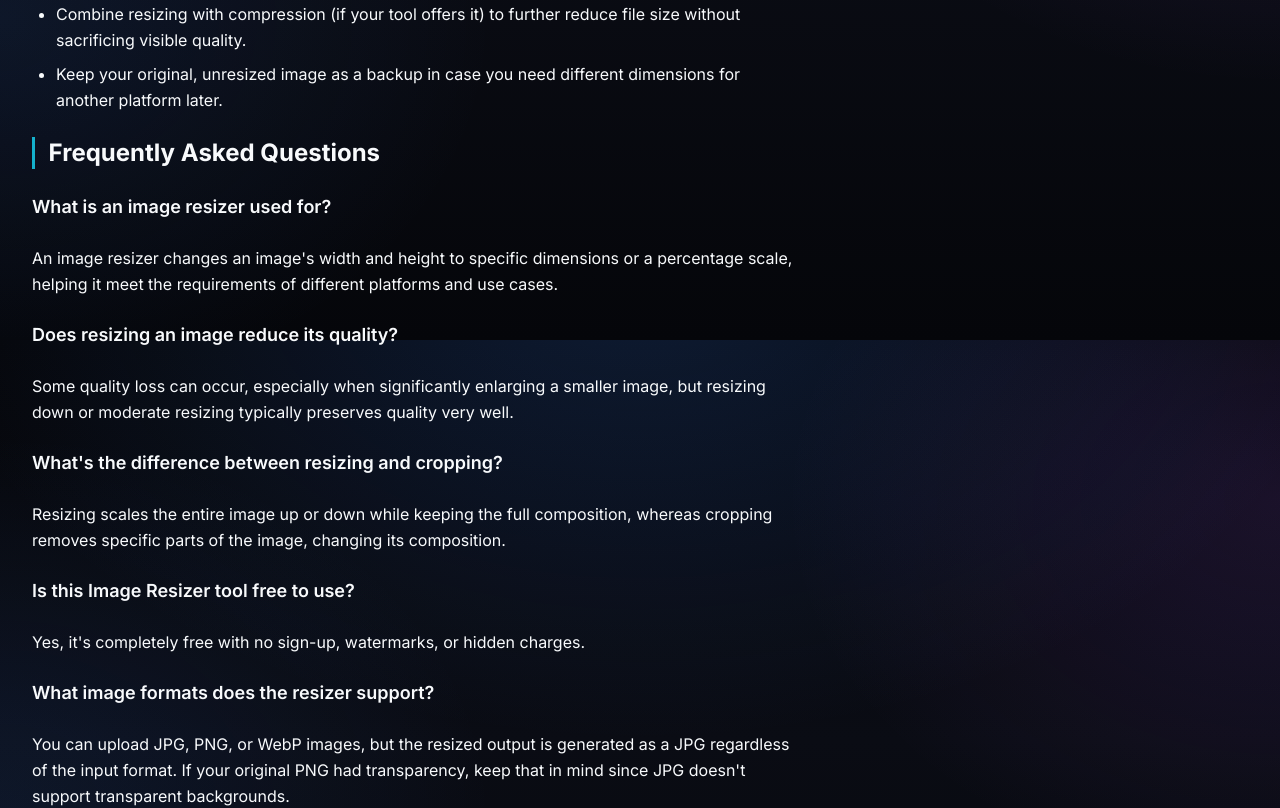
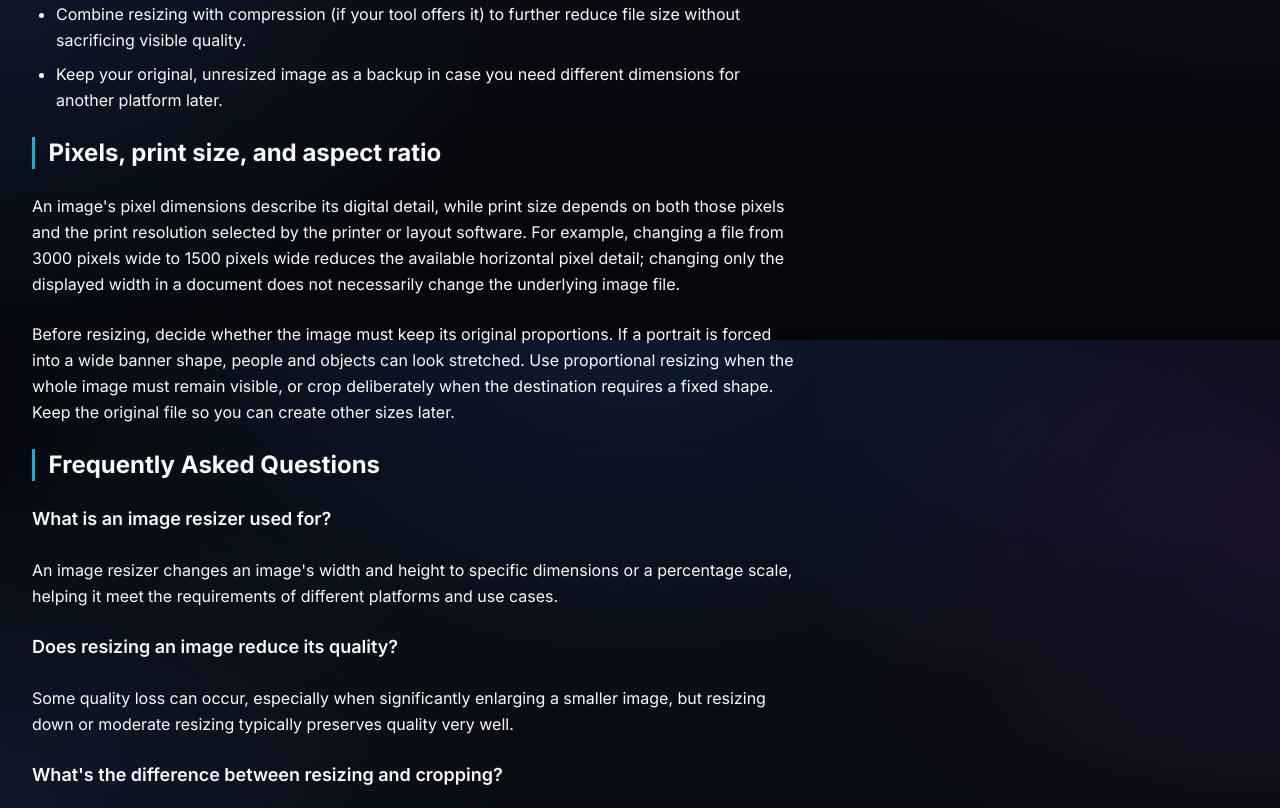
Before and after one commit to surajkumar122024-star/ok01, a Next.js app: page /blog/image-resizer-complete-guide in a window 1280 px wide. Shown: the part 3660-4468 px from the top of the page. Built offline with nearby package versions, Linux system fonts and the light colour scheme.

Commit message:
Add unique topic-specific examples and practical guidance

```diff
--- a/src/app/blog/image-resizer-complete-guide/page.tsx
+++ b/src/app/blog/image-resizer-complete-guide/page.tsx
@@ -142,6 +142,22 @@ export default function ImageResizerCompleteGuideArticle() {
           <li>Keep your original, unresized image as a backup in case you need different dimensions for another platform later.</li>
           </ul>
 
+          <h2 className="text-2xl font-bold mt-8">Pixels, print size, and aspect ratio</h2>
+          <p>
+            An image's pixel dimensions describe its digital detail, while print size depends on
+            both those pixels and the print resolution selected by the printer or layout software.
+            For example, changing a file from 3000 pixels wide to 1500 pixels wide reduces the
+            available horizontal pixel detail; changing only the displayed width in a document
+            does not necessarily change the underlying image file.
+          </p>
+          <p>
+            Before resizing, decide whether the image must keep its original proportions. If a
+            portrait is forced into a wide banner shape, people and objects can look stretched.
+            Use proportional resizing when the whole image must remain visible, or crop deliberately
+            when the destination requires a fixed shape. Keep the original file so you can create
+            other sizes later.
+          </p>
+
           <h2 id="faq" className="text-2xl font-bold mt-8">Frequently Asked Questions</h2>
           <h3 className="text-lg font-semibold mt-4">What is an image resizer used for?</h3>
           <p>An image resizer changes an image&apos;s width and height to specific dimensions or a percentage scale, helping it meet the requirements of different platforms and use cases.</p>
```
